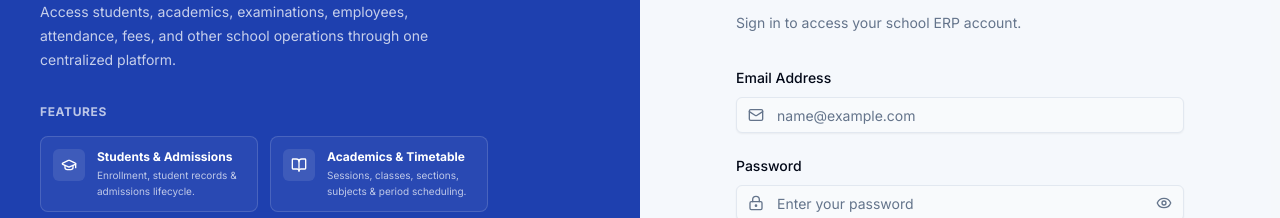
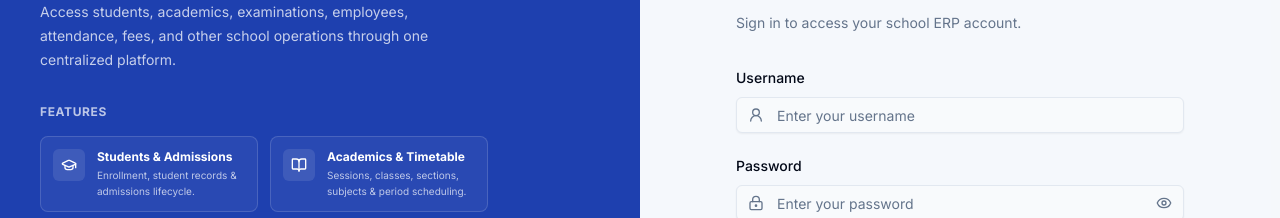
Before and after one commit to thisisjackboi/school-erp, a React (Vite) app: page / in a window 1280 px wide. Shown: the part 275-493 px from the top of the page. Built offline with nearby package versions, Linux system fonts and the light colour scheme; no server answers.

Commit message:
email change to username

```diff
--- a/src/pages/login.tsx
+++ b/src/pages/login.tsx
@@ -9,9 +9,9 @@ import {
   GraduationCap,
   IndianRupee,
   LockKeyhole,
-  Mail,
   School,
   ShieldCheck,
+  UserRound,
   Users,
 } from "lucide-react";
 
@@ -20,7 +20,7 @@ import { Input } from "@/components/ui/input";
 import { useToast } from "@/components/ui/toast";
 
 import { useAuth } from "@/lib/auth/auth-context";
-import { LIMITS, REGEX, validateEmail } from "@/lib/input-restrictions";
+import { LIMITS, onlyUsername, validateRequired } from "@/lib/input-restrictions";
 
 export default function LoginPage() {
   const navigate = useNavigate();
@@ -36,16 +36,14 @@ export default function LoginPage() {
     event.preventDefault();
 
     if (!identifier.trim() || !password.trim()) {
-      toast("Login failed", "Please enter your email and password", "error");
+      toast("Login failed", "Please enter your username and password", "error");
       return;
     }
 
-    if (!REGEX.EMAIL.test(identifier.trim())) {
-      const emailError = validateEmail(identifier.trim());
-      if (emailError) {
-        toast("Login failed", emailError, "error");
-        return;
-      }
+    const usernameError = validateRequired(identifier, "Username");
+    if (usernameError) {
+      toast("Login failed", usernameError, "error");
+      return;
     }
 
     if (password.trim().length > LIMITS.TEXT_MAX) {
@@ -206,26 +204,29 @@ export default function LoginPage() {
 
             <form onSubmit={handleSubmit} className="space-y-5">
               <div className="space-y-2">
-                <label htmlFor="email" className="text-sm font-medium">
-                  Email Address
+                <label htmlFor="username" className="text-sm font-medium">
+                  Username
                 </label>
 
                 <div className="relative">
-                  <Mail className="pointer-events-none absolute left-3 top-1/2 h-4 w-4 -translate-y-1/2 text-muted-foreground" />
+                  <UserRound className="pointer-events-none absolute left-3 top-1/2 h-4 w-4 -translate-y-1/2 text-muted-foreground" />
 
                   <Input
-                    id="email"
+                    id="username"
                     type="text"
-                    placeholder="name@example.com"
+                    placeholder="Enter your username"
                     value={identifier}
                     onChange={(event) =>
                       setIdentifier(
-                        event.target.value.slice(0, LIMITS.EMAIL_MAX),
+                        onlyUsername(
+                          event.target.value,
+                          LIMITS.USERNAME_MAX,
+                        ),
                       )
                     }
                     className="pl-10"
-                    autoComplete="email"
-                    maxLength={LIMITS.EMAIL_MAX}
+                    autoComplete="username"
+                    maxLength={LIMITS.USERNAME_MAX}
                     autoCorrect="off"
                     autoCapitalize="none"
                     spellCheck={false}
```
